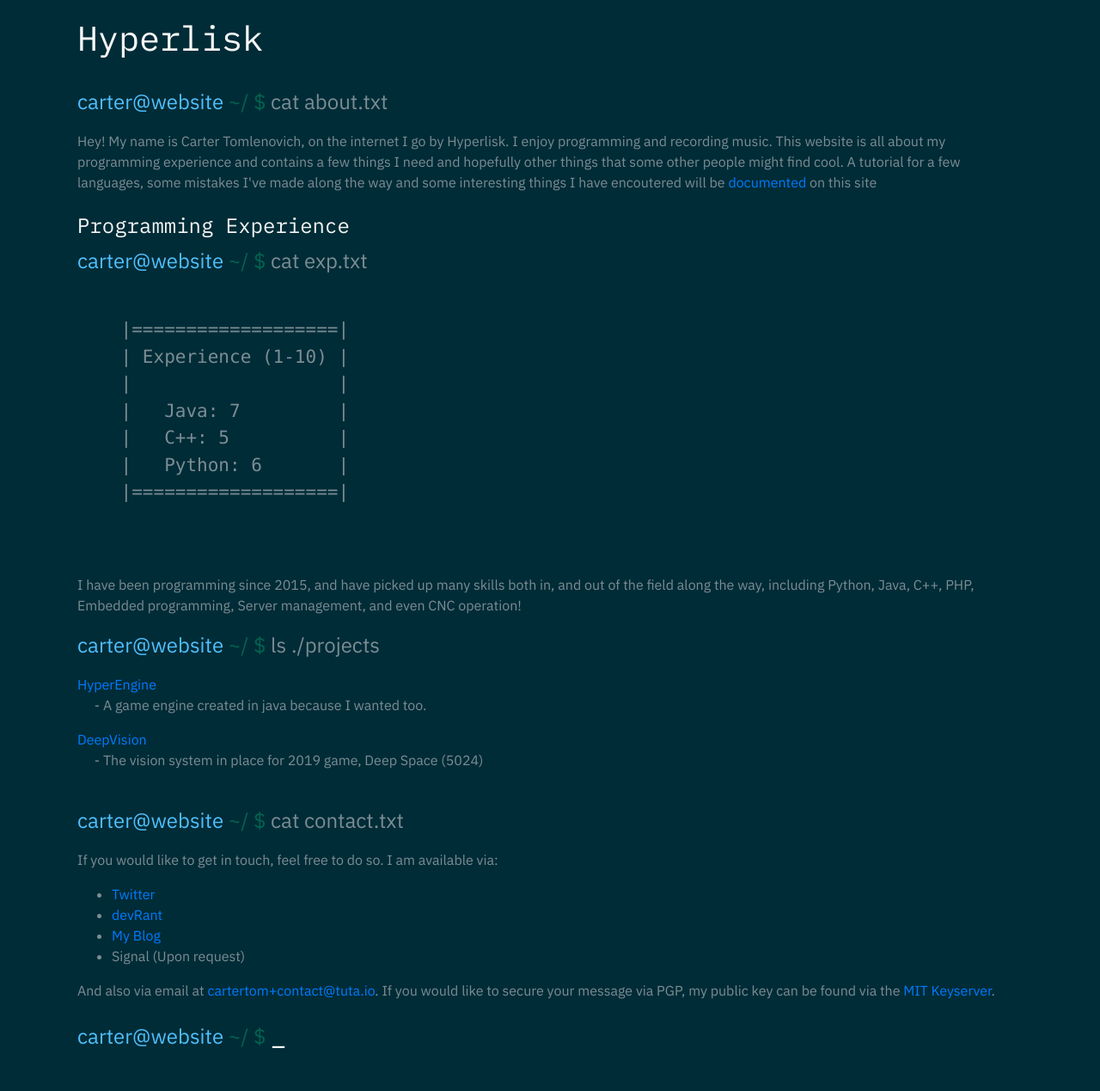
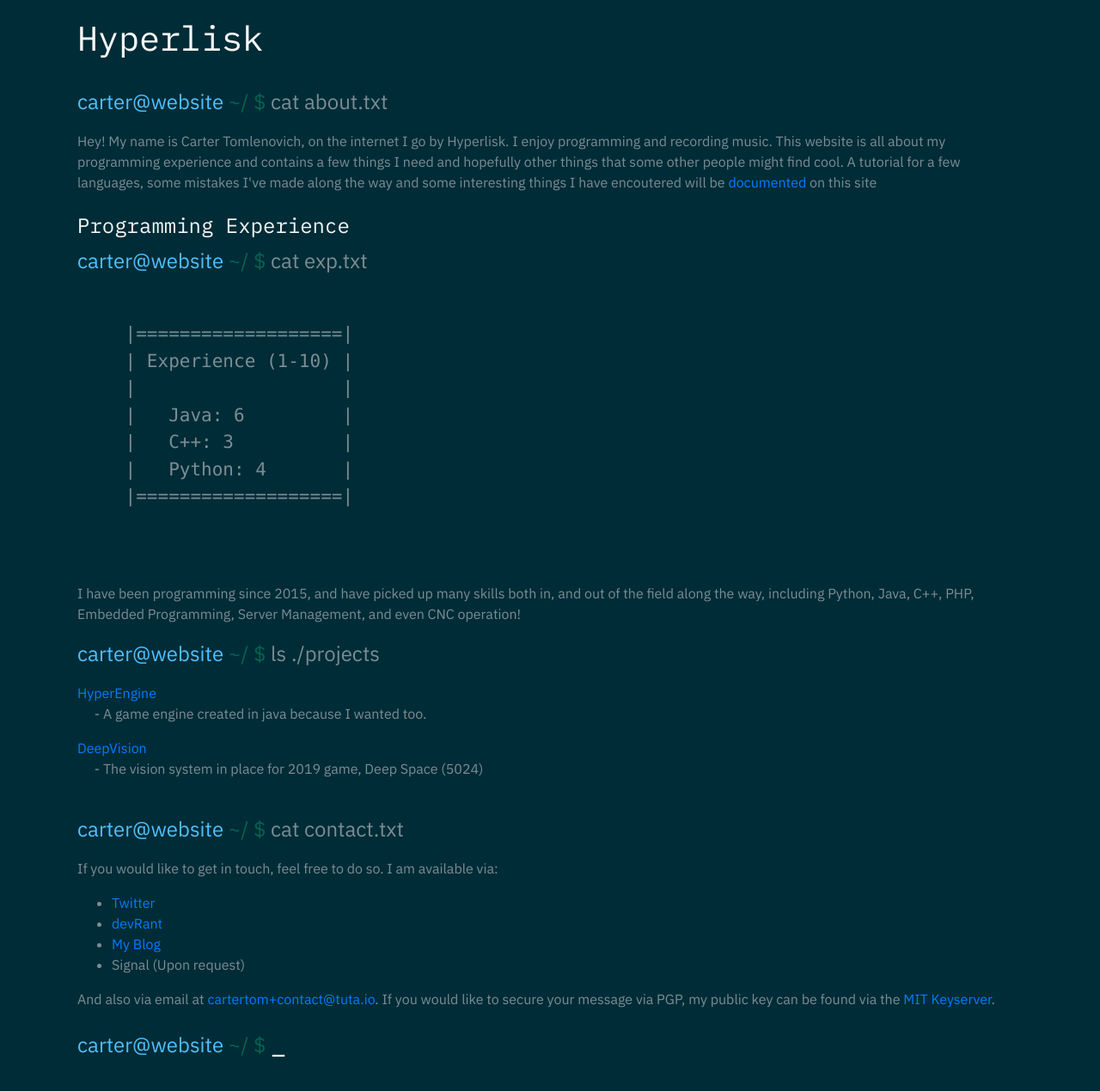
Before and after one commit to hyperliskdev/hyperliskdev.github.io, a Jekyll site: the page built from index.md, in a window 1280 px wide. Shown: the whole page at 86% size. Built offline with Jekyll 4.4.1, drawn with Linux system fonts in a browser that asks for light colours.

Commit message:
Fixed blog main page layout

```diff
--- a/assets/css/main.css
+++ b/assets/css/main.css
@@ -104,6 +104,13 @@ hr{
     background-color:#7b8d94;
 }
 
+pre {
+    padding: 5;
+
+}
+.highlight {
+    border-radius: 6.4545px;
+}
 /* Animations */
 
 .blinking-cursor {
--- a/assets/css/solar-dark.css
+++ b/assets/css/solar-dark.css
@@ -1,4 +1,4 @@
-.highlight { background-color: #002b36; color: #93a1a1 }
+.highlight { background-color: #014455; color: #93a1a1 }
 .highlight .c { color: #586e75 } /* Comment */
 .highlight .err { color: #93a1a1 } /* Error */
 .highlight .g { color: #93a1a1 } /* Generic */
--- a/index.md
+++ b/index.md
@@ -16,13 +16,13 @@ layout: home
     |===================|
     | Experience (1-10) |
     |                   |
-    |   Java: 7         |
-    |   C++: 5          |
-    |   Python: 6       |
+    |   Java: 6         |
+    |   C++: 3          |
+    |   Python: 4       |
     |===================|
 
     </pre>
 
 </div>
 
-I have been programming since 2015, and have picked up many skills both in, and out of the field along the way, including Python, Java, C++, PHP, Embedded programming, Server management, and even CNC operation!
+I have been programming since 2015, and have picked up many skills both in, and out of the field along the way, including Python, Java, C++, PHP, Embedded Programming, Server Management, and even CNC operation!
```
Also changed, not shown: _layouts/blog.html (added, +25 -0 lines), _posts/_drafts/2019-10-11-calc.md (deleted, +0 -11 lines), _posts/_drafts/2019-10-11-chemistry.md (deleted, +0 -34 lines), _posts/_drafts/2019-10-11-java.md (deleted, +0 -6 lines), _posts/_drafts/2019-10-11-python.md (deleted, +0 -6 lines), blog.md (+1 -1 lines), Gemfile.lock.
